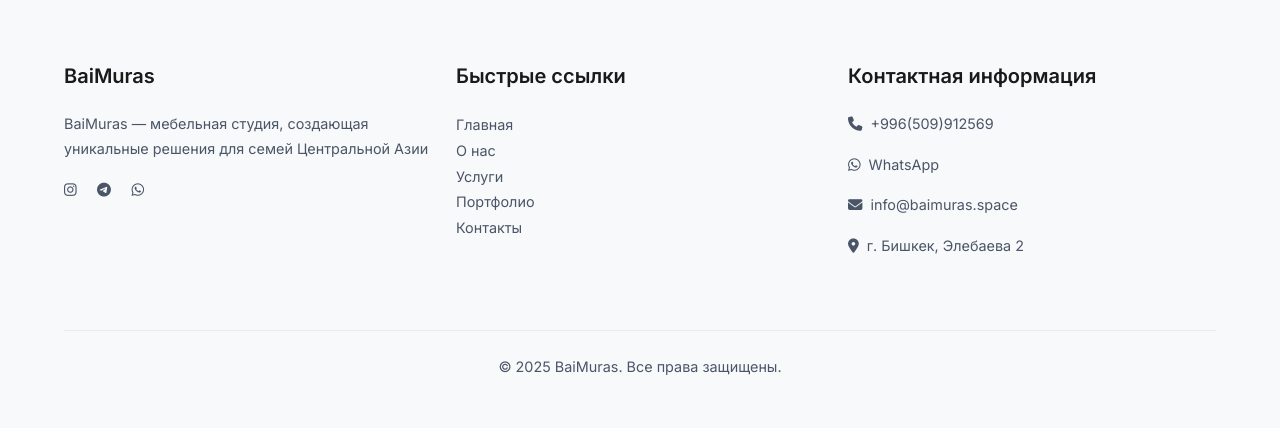
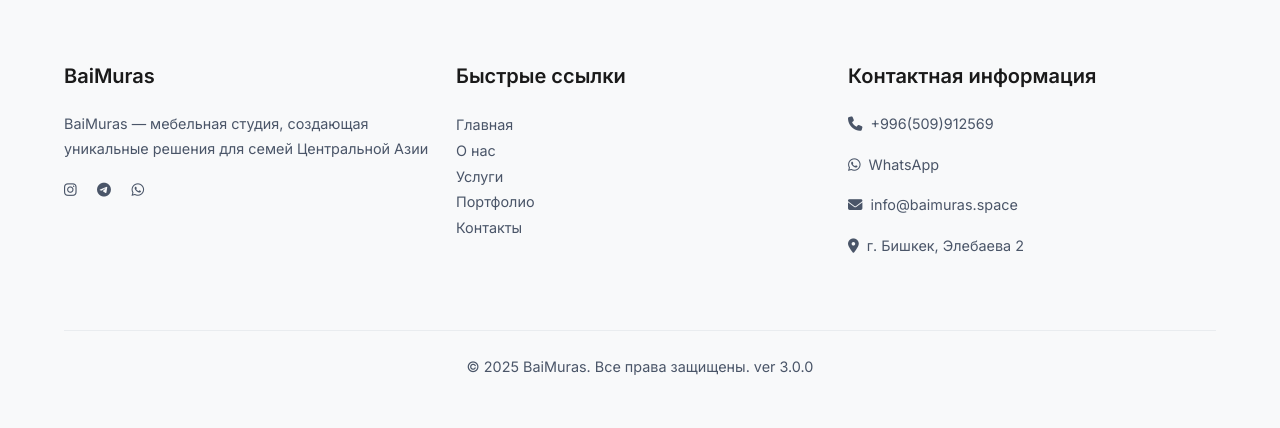
Before and after one commit to ardakchapaev/baimuras.space, a Flask app: page /blog in a window 1280 px wide. Shown: the part 2320-2748 px from the top of the page. Run offline with Flask 3, Linux system fonts and the light colour scheme; some libraries are stand-ins or nearby versions.

Commit message:
feat: prepare v3 release with version info

```diff
--- a/src/main.py
+++ b/src/main.py
@@ -17,7 +17,7 @@ from src.models.consultation import ConsultationRequest
 from src.routes.api import api_bp
 from src.routes.main_routes import main_bp
 from src.routes.user import user_bp
-from src.utils import get_current_language
+from src.utils import get_current_language, get_app_version
 from src.content import NAVIGATION, FOOTER
 
 
@@ -71,7 +71,8 @@ def create_app():
             current_language=current_lang,
             navigation=NAVIGATION.get(current_lang, NAVIGATION['ru']),
             footer_content=FOOTER.get(current_lang, FOOTER['ru']),
-            languages=Config.LANGUAGES
+            languages=Config.LANGUAGES,
+            app_version=get_app_version()
         )
 
     @app.route("/static/<path:filename>")
--- a/src/templates/base.html
+++ b/src/templates/base.html
@@ -212,7 +212,7 @@
             </div>
 
             <div class="footer-bottom">
-                <p>&copy; {{ current_year }} BaiMuras. {{ footer_content.copyright }}.</p>
+                <p>&copy; {{ current_year }} BaiMuras. {{ footer_content.copyright }}. ver {{ app_version }}</p>
             </div>
         </div>
     </footer>
--- a/src/utils.py
+++ b/src/utils.py
@@ -55,3 +55,9 @@ def generate_slug(text):
     text = re.sub(r'[^\w\s-]', '', text).strip().lower()
     text = re.sub(r'[-\s]+', '-', text)
     return text
+
+from src.version import APP_VERSION
+
+def get_app_version():
+    """Return current application version."""
+    return APP_VERSION
--- /dev/null
+++ b/src/version.py
@@ -0,0 +1 @@
+APP_VERSION = "3.0.0"
```
Also changed, not shown: README.md, 1 other file.
